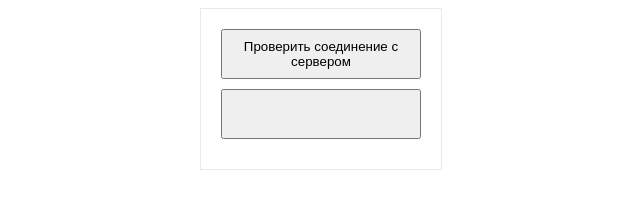
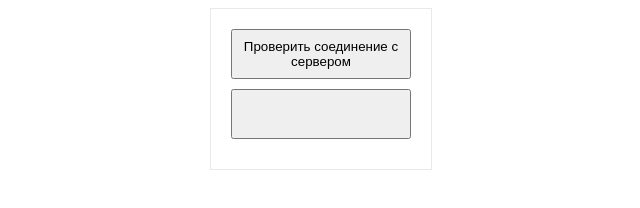
Before and after one commit to Ftronos/JS2-hw2, a plain HTML site: page Ex.4/index.html in a window 1280 px wide. Shown: the whole page, without its empty margins (319-959 px from the left). Drawn offline with Linux system fonts and the light colour scheme.

Commit message:
Исправление дз 4

```diff
--- a/Ex.4/index.html
+++ b/Ex.4/index.html
@@ -4,14 +4,14 @@
     .wrapper {
         display: flex;
         flex-direction: column;
-        width: 200px;
+        width: 180px;
         padding: 20px;
         margin: 0 auto;
         border: 1px solid #e9e9e9;
     }
 
     .wrapper button {
-        width: 200px;
+        width: 180px;
         height: 50px;
         margin-bottom: 10px;
     }
--- a/Ex.4/result.json
+++ b/Ex.4/result.json
@@ -1,5 +1,5 @@
 [
   {
-  "result": "success"
+  "result": "error"
   }
 ]
--- a/Ex.4/script.js
+++ b/Ex.4/script.js
@@ -26,4 +26,4 @@ document.getElementById('check-response').addEventListener("click", function ()
             }
         }
     }
-});
+})
```
